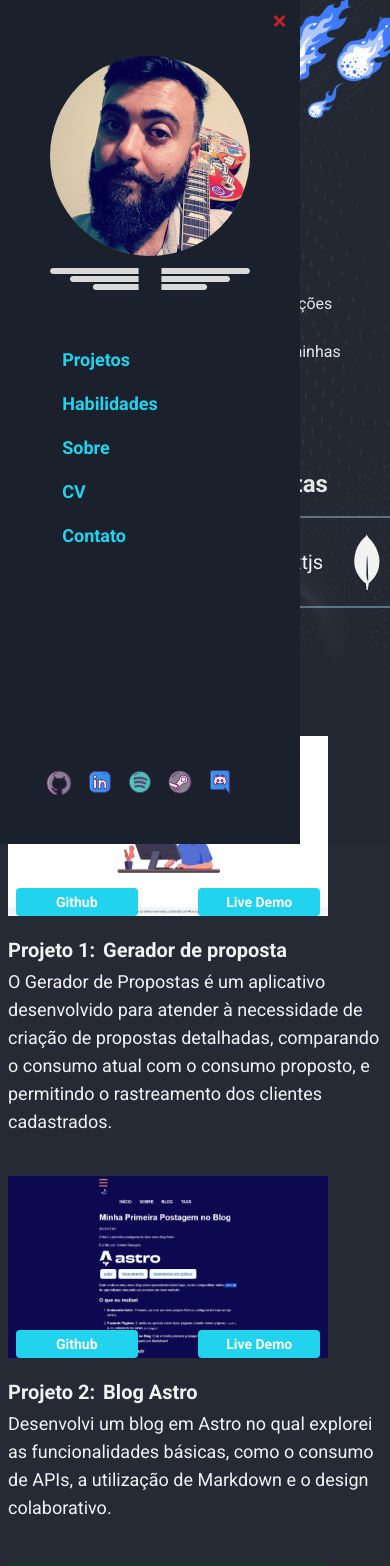
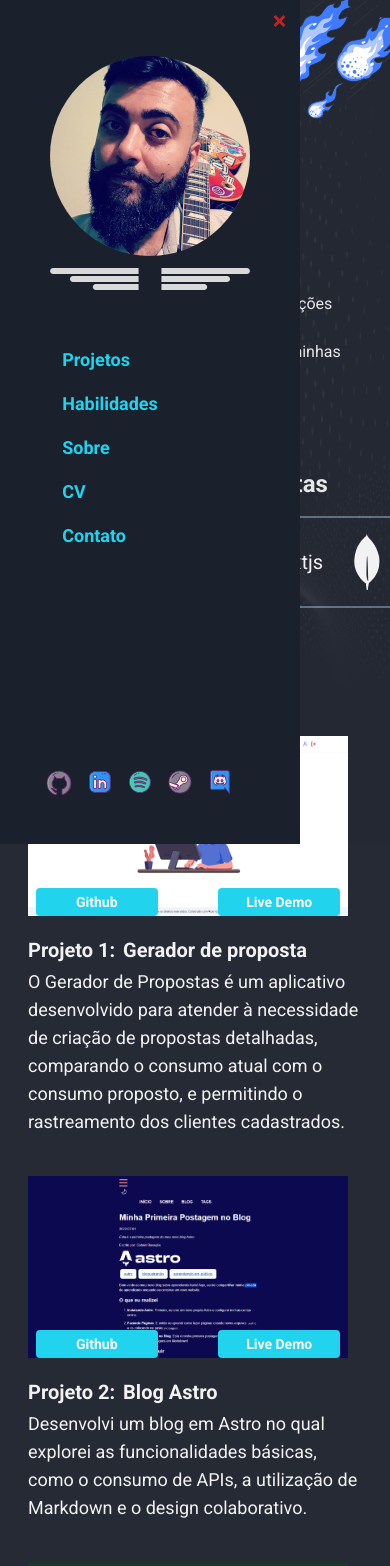
Before and after one commit to gabrielbasaglia/E-Commerce, a Next.js app: page / in a window 390 px wide. Shown: the top 1566 px of the page. Built offline with nearby package versions, Linux system fonts and the light colour scheme.

Commit message:
correção de responsividade

```diff
--- a/src/components/hero-section/index.jsx
+++ b/src/components/hero-section/index.jsx
@@ -29,7 +29,7 @@ export default function HeroSection(toggleSidebar) {
         <section className="mx-auto z-10 w-full mt-14">
           <div className="md:p-0 md:ml-48 md:mr-16 px-5">
             <h3 className="text-textPrimary text-lg ">Olá, tudo bem por aí?</h3>
-            <h1 className="text-5xl font-semibold text-textPrimary">
+            <h1 className="text-5xl font-semibold text-textPrimary w-48">
               Eu sou o{" "}
               <span className="text-textSecondary">Gabriel Basaglia</span>
             </h1>
--- a/src/components/projetos/index.jsx
+++ b/src/components/projetos/index.jsx
@@ -8,7 +8,7 @@ import Instasany from "../../../public/assets/projetos/Instasany.png";
 export default function Projetos() {
   return (
     <Container>
-      <article className="mt-20 md:p-0 md:ml-48 md:mr-16  ">
+      <article className="mt-20 md:p-0 md:ml-48 md:mr-16 px-5">
         <div className="text-2xl">
           <h1 className="font-bold">
             Meus Projetos <span className="pl-2">&lt;/&gt;</span>
```
